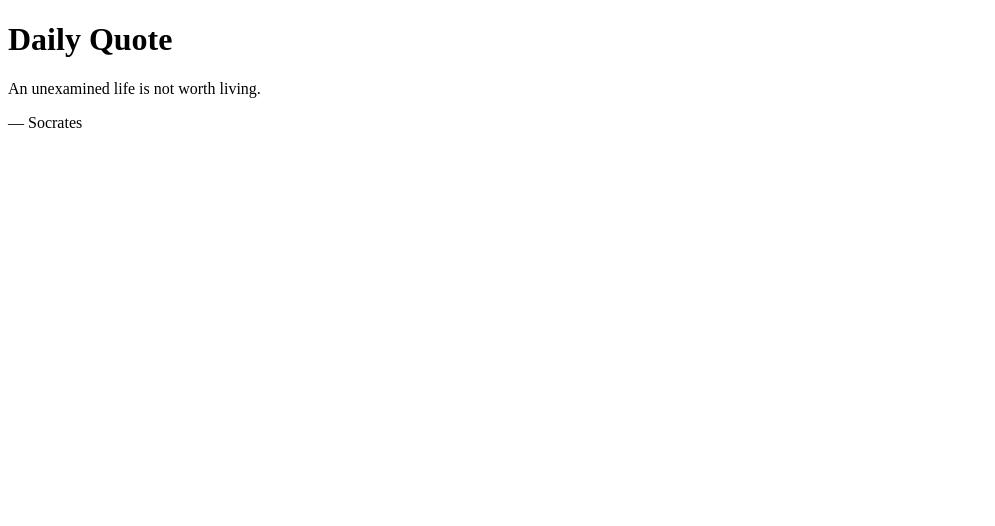
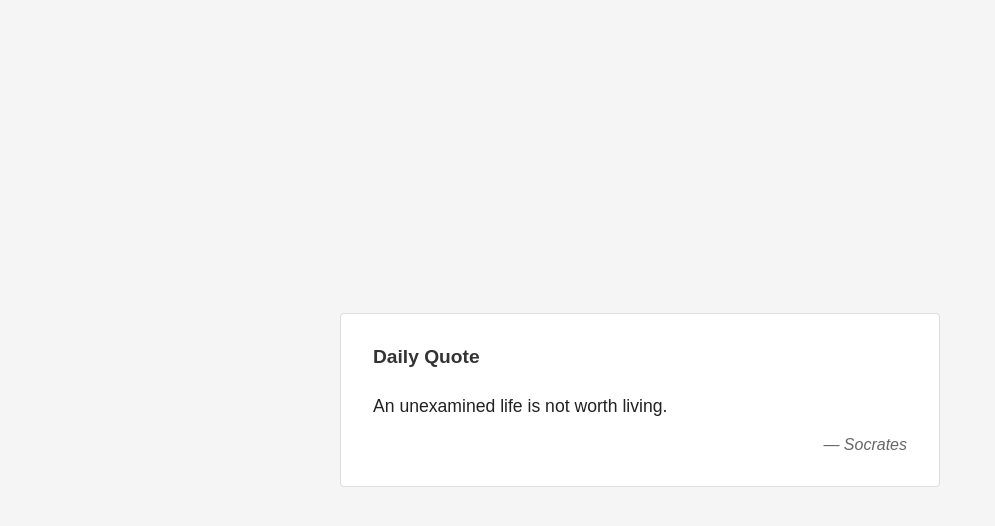
Before and after one commit to hilalfnisanci/daily-quote, a plain HTML site: page index.html in a window 1280 px wide. Shown: the whole page, without its empty margins (0-995 px from the left). Drawn offline with Linux system fonts and the light colour scheme.

Commit message:
feat: add basic CSS styling to the quote card
Create styles.css with centered card layout (max-width 600px), padding,
subtle border, right-aligned author name, and clean sans-serif font.
Link the stylesheet in index.html.

Co-Authored-By: Claude Sonnet 4.6 <noreply@anthropic.com>

```diff
--- a/index.html
+++ b/index.html
@@ -4,6 +4,7 @@
   <meta charset="UTF-8">
   <title>Daily Quote</title>
   <meta name="viewport" content="width=device-width, initial-scale=1.0">
+  <link rel="stylesheet" href="styles.css">
 </head>
 <body>
   <main>
--- /dev/null
+++ b/styles.css
@@ -0,0 +1,42 @@
+* {
+  box-sizing: border-box;
+  margin: 0;
+  padding: 0;
+}
+
+body {
+  font-family: sans-serif;
+  display: flex;
+  justify-content: center;
+  align-items: center;
+  min-height: 100vh;
+  background-color: #f5f5f5;
+}
+
+main {
+  max-width: 600px;
+  width: 100%;
+  padding: 2rem;
+  border: 1px solid #ddd;
+  border-radius: 4px;
+  background-color: #fff;
+}
+
+h1 {
+  font-size: 1.2rem;
+  margin-bottom: 1.5rem;
+  color: #333;
+}
+
+#quote-text {
+  font-size: 1.1rem;
+  line-height: 1.6;
+  color: #222;
+  margin-bottom: 1rem;
+}
+
+#quote-author {
+  text-align: right;
+  font-style: italic;
+  color: #666;
+}
```
